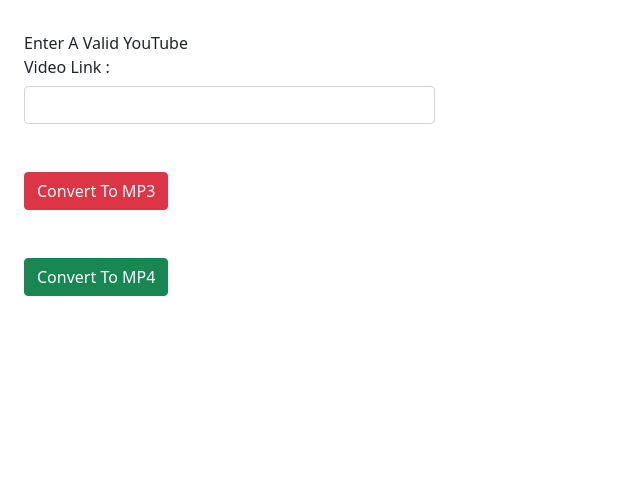
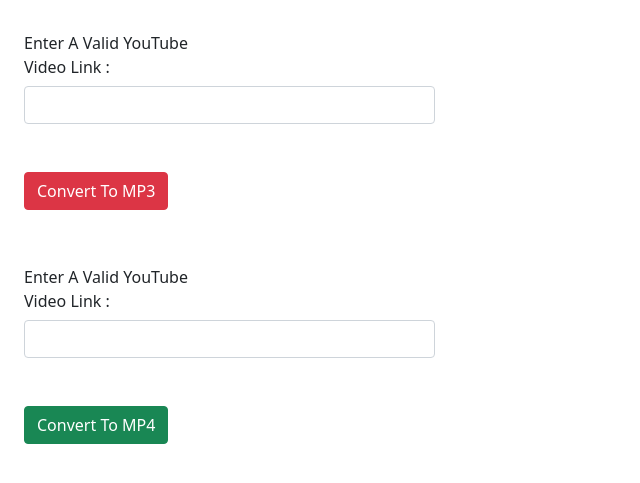
Before and after one commit to 0xN1nja/YouTube-Video-Downloader--Django-App-, a Django app: page / in a window 1280 px wide. Shown: the part 56-539 px from the top of the page, without its empty margins (0-640 px from the left). Run offline with Django 3.2, Linux system fonts and the light colour scheme.

Commit message:
Final Version (Needs More Changes Tho)

```diff
--- a/YouTube_Video_Downloader/YouTube_Video_Downloader/views.py
+++ b/YouTube_Video_Downloader/YouTube_Video_Downloader/views.py
@@ -1,14 +1,30 @@
 from django.http import HttpResponse
 from django.shortcuts import render
 from pytube import YouTube
+from pathlib import Path
+import os
 def index(request):
     return render(request,"index.html")
 def analyze_to_mp3(request):
     link=request.POST.get("link")
     try:
         yt=YouTube(link)
+        ys=yt.streams.get_by_itag("140")
+        BASE_DIR = Path(__file__).resolve().parent.parent
+        ys.download(BASE_DIR)
+        params={"status":"Successfully Downloaded !","location":f"{os.path.join(BASE_DIR,yt.title)}.mp3","Format":"MP3","Title":yt.title,"Description":yt.description,"Rating":yt.rating,"Duration":yt.length}
     except:
         return HttpResponse("<h1>403<br>Please Enter A Valid URL</h1>")
-    return render(request,"analyze.html")
+    return render(request,"analyze_to_mp3.html",params)
 def analyze_to_mp4(request):
-    pass
+    link=request.POST.get("link")
+    print(link)
+    try:
+        yt=YouTube(link)
+        ys=yt.streams.get_by_itag("22")
+        BASE_DIR = Path(__file__).resolve().parent.parent
+        ys.download(BASE_DIR)
+        params={"status":"Successfully Downloaded !","location":f"{os.path.join(BASE_DIR,yt.title)}.mp4","Format":"MP4","Title":yt.title,"Description":yt.description,"Rating":yt.rating,"Duration":yt.length}
+    except:
+        return HttpResponse("<h1>403<br>Please Enter A Valid URL</h1>")
+    return render(request,"analyze_to_mp4.html",params)
--- a/YouTube_Video_Downloader/templates/index.html
+++ b/YouTube_Video_Downloader/templates/index.html
@@ -43,7 +43,13 @@
       <button type="submit" class="btn btn-danger m-lg-4">Convert To MP3</button>
     </form>
     <form action="/analyze_to_mp4" method="post">{% csrf_token %}
-        <button type="submit" class="btn btn-success m-lg-4">Convert To MP4</button>
+      <div class="mt-4 m-lg-4">
+        <label for="link" class="col-sm-2 col-form-label">Enter A Valid YouTube Video Link :</label>
+        <div class="col-sm-4">
+          <input type="text" class="form-control" id="link" name="link">
+        </div>
+      </div>
+      <button type="submit" class="btn btn-success m-lg-4">Convert To MP4</button>
     </form>
     <script src="https://cdn.jsdelivr.net/npm/bootstrap@5.0.2/dist/js/bootstrap.bundle.min.js" integrity="sha384-MrcW6ZMFYlzcLA8Nl+NtUVF0sA7MsXsP1UyJoMp4YLEuNSfAP+JcXn/tWtIaxVXM" crossorigin="anonymous"></script>
     <script src="https://cdn.jsdelivr.net/npm/@popperjs/core@2.9.2/dist/umd/popper.min.js" integrity="sha384-IQsoLXl5PILFhosVNubq5LC7Qb9DXgDA9i+tQ8Zj3iwWAwPtgFTxbJ8NT4GN1R8p" crossorigin="anonymous"></script>
```
Also changed, not shown: YouTube_Video_Downloader/templates/analyze_to_mp3.html (+8 -2 lines), YouTube_Video_Downloader/templates/analyze_to_mp4.html (+8 -2 lines).
